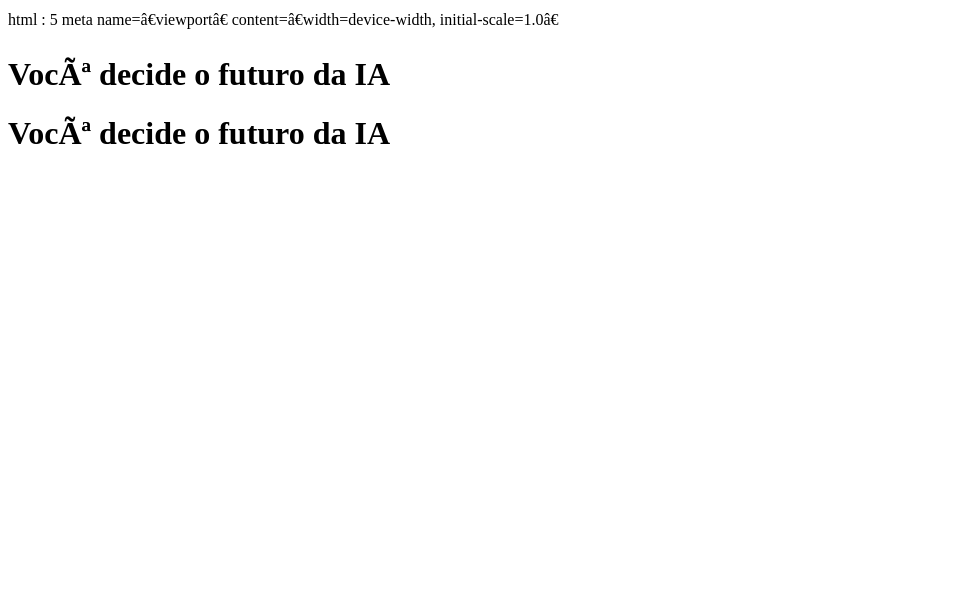
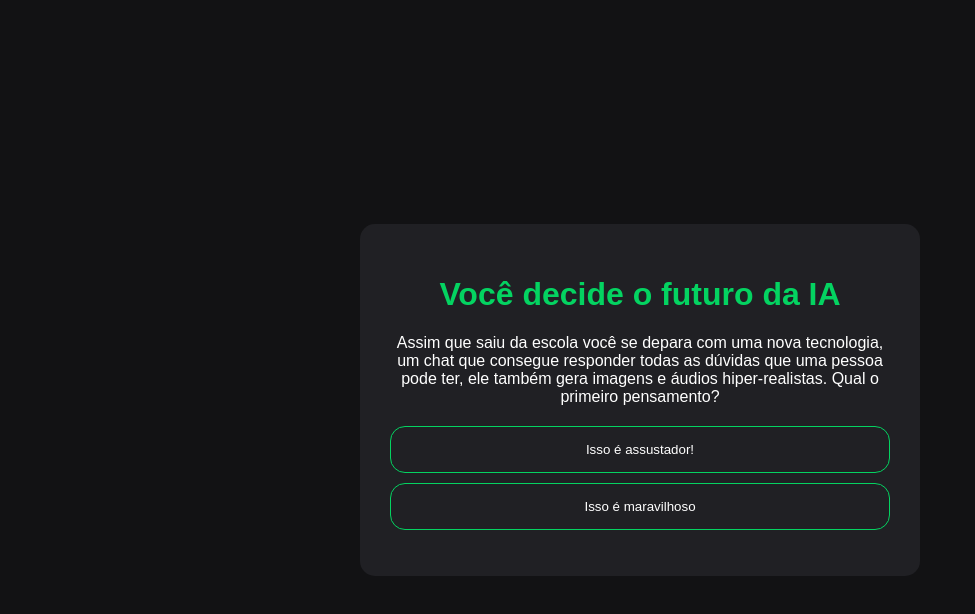
Before and after one commit to nathaliafioravanso-lab/nathalia-IA, a plain HTML site: page index.html in a window 1280 px wide. Shown: the whole page, without its empty margins (0-975 px from the left). Drawn offline with Linux system fonts and the light colour scheme.

Commit message:
Add files via upload

```diff
--- a/index.html
+++ b/index.html
@@ -1,21 +1,19 @@
-html : 5
 <!DOCTYPE html>
-<html lang=”pt-br”>
+<html lang="pt-br">
 <head>
-<meta charset=”UTF-8”>
-meta name=”viewport” content=”width=device-width,
-initial-scale=1.0”
-<link rel=”stylesheet” href=”style.css”>
-<h1>Você decide o futuro da IA</h1>
-</div>
+    <meta charset="UTF-8">
+    <title>Você decide o futuro da IA</title>
+    <link rel="stylesheet" href="style.css">
+</head>
+<body>
+    <div class="caixa-principal">
+        <h1>Você decide o futuro da IA</h1>
+        <div class="caixa-perguntas"></div>
+        <div class="caixa-alternativas"></div>
+        <div class="caixa-resultado">
+            <p class="texto-resultado"></p>
+        </div>
+    </div>
+    <script src="script.js"></script>
 </body>
-
-<body>
-<div class=”caixa-principal”>
-<h1>Você decide o futuro da IA</h1>
-<div class=”caixa-perguntas”></div>
-<div class=”caixa-alternativas”></div>
-<div class=”caixa-resultado”>
-<p class=”texto-resultado”></p>
-</div>
-</body>
+</html>
--- a/script.js
+++ b/script.js
@@ -1,97 +1,70 @@
 const caixaPrincipal = document.querySelector(".caixa-principal");
-
-
 const caixaPerguntas = document.querySelector(".caixa-perguntas");
-
-
 const caixaAlternativas = document.querySelector(".caixa-alternativas");
-
-
 const caixaResultado = document.querySelector(".caixa-resultado");
-
-
 const textoResultado = document.querySelector(".texto-resultado");
-
 
 const perguntas = [
   {
     enunciado: "Assim que saiu da escola você se depara com uma nova tecnologia, um chat que consegue responder todas as dúvidas que uma pessoa pode ter, ele também gera imagens e áudios hiper-realistas. Qual o primeiro pensamento?",
     alternativas: [
-{
-texto: 'Isso é assustador!',
-afirmacao: 'afirmacao'
+      { texto: 'Isso é assustador!', afirmacao: 'afirmacao' },
+      { texto: 'Isso é maravilhoso', afirmacao: 'afirmacao' }
+    ]
   },
   {
-texto: 'Isso é maravilhoso',
-afirmacao: 'afirmacao'
-}
+    enunciado: " Alguém te para na rua e pergunta sobre oque você pensa sobre as novas tecnologias",
+    alternativas: [
+      { texto: 'Acredito que isso será bom para o mundo, nos auxiliará de várias maneiras', afirmacao: 'afirmacao' },
+      { texto: 'Acho que será ruim para a população, em algum momento isso tomara vida própria', afirmacao: 'afirmacao' }
     ]
   },
-
-
   {
-   enunciado: "Assim que saiu da escola você se depara com uma nova tecnologia, um chat que consegue responder todas as dúvidas que uma pessoa pode ter, ele também gera imagens e áudios hiper-realistas. Qual o primeiro pensamento?",
+    enunciado: " Você acredita que a inteligencia artificial dominará o mundo ?",
     alternativas: [
-{
-texto: 'Isso é assustador!',
-afirmacao: 'afirmacao'
-},
-{
-texto: 'Isso é maravilhoso',
-afirmacao: 'afirmacao'
-}
+      { texto: 'Sim, ao longo do tempo ela ficara cada vez mais forte e mais poderosa', afirmacao: 'afirmacao' },
+      { texto: 'Não, os humanos sempre terão o dominio sobre ela', afirmacao: 'afirmacao' }
     ]
   },
-
-
- {
-   enunciado: "Assim que saiu da escola você se depara com uma nova tecnologia, um chat que consegue responder todas as dúvidas que uma pessoa pode ter, ele também gera imagens e áudios hiper-realistas. Qual o primeiro pensamento?",
-     alternativas: [
-{
-texto: 'Isso é assustador!',
-afirmacao: 'afirmacao'
-},
-{
-texto: 'Isso é maravilhoso',
-afirmacao: 'afirmacao'
-}
-]
-},
-
 ];
-
 
 let atual = 0;
 let perguntaAtual;
+let historiaFinal = "";
 
-
-function mostraAlternativas() {
-for(const alternativa of perguntaAtual.alternativas) {
-const botaoAlternativa = document.createElement(button);
-botaoAlternativa.textContent = alternativa.texto;
-botaoAlternativa.addEventListener(click, function() {
-atual++;
-mostraPergunta();
-})
+function mostraPergunta() {
+  if (atual >= perguntas.length) {
+    mostraResultado();
+    return;
   }
-}
-
   perguntaAtual = perguntas[atual];
   caixaPerguntas.textContent = perguntaAtual.enunciado;
   caixaAlternativas.textContent = " ";
   mostraAlternativas();
+}
 
-if (atual >= perguntas.length) {
+function mostraAlternativas() {
+  for(const alternativa of perguntaAtual.alternativas) {
+    const botaoAlternativa = document.createElement("button");
+    botaoAlternativa.textContent = alternativa.texto;
+    botaoAlternativa.addEventListener("click", function() {
+      respostaSelecionada(alternativa);
+    });
+    caixaAlternativas.appendChild(botaoAlternativa);
+  }
+}
 
-mostraResultado();
+function respostaSelecionada(opcaoSelecionada) {
+  const afirmacoes = opcaoSelecionada.afirmacao;
+  historiaFinal += afirmacoes + " ";
+  atual++;
+  mostraPergunta();
+}
+
+function mostraResultado() {
   caixaPerguntas.textContent = " Em 2049...";
   textoResultado.textContent = historiaFinal;
   caixaAlternativas.textContent = "";
 }
 
-function respostaSelecionada(opcaoSelecionada) {
-const afirmacoes = opcaoSelecionada.afirmacao;
-historiaFinal = afirmacoes + " ";
-atual ++;
 mostraPergunta();
-}
--- a/style.css
+++ b/style.css
@@ -1,17 +1,52 @@
-h1{
-color: var(--cor-destaque);
+:root {
+    --cor-principal: #121214;
+    --cor-secundaria: #202024;
+    --cor-destaque: #04d361;
+    --cor-texto: #ffffff;
 }
+
+body {
+    background-color: var(--cor-principal);
+    color: var(--cor-texto);
+    font-family: sans-serif;
+    display: flex;
+    justify-content: center;
+    align-items: center;
+    height: 100vh;
+    margin: 0;
+}
+
+.caixa-principal {
+    background-color: var(--cor-secundaria);
+    padding: 30px;
+    border-radius: 15px;
+    text-align: center;
+    max-width: 500px;
+    width: 100%;
+}
+
+.caixa-alternativas {
+    display: flex;
+    flex-direction: column;
+    gap: 10px;
+    margin-top: 20px;
+}
+
+h1 {
+    color: var(--cor-destaque);
+}
+
 button {
     background-color: var(--cor-secundaria);
-color: var(--cor-texto);
-border: none;
-border-radius: 15px;
-padding: 15px;
-transition: background-color 0.3s;
+    color: var(--cor-texto);
+    border: 1px solid var(--cor-destaque); /* Adicionado contorno leve para destacar o botão */
+    border-radius: 15px;
+    padding: 15px;
+    cursor: pointer;
+    transition: background-color 0.3s, color 0.3s;
 }
 
-button:hover{
+button:hover {
     background-color: var(--cor-destaque);
-color: var(--cor-principal);
-
+    color: var(--cor-principal);
 }
```
Lines whose indentation alone changed are shown as unchanged.
